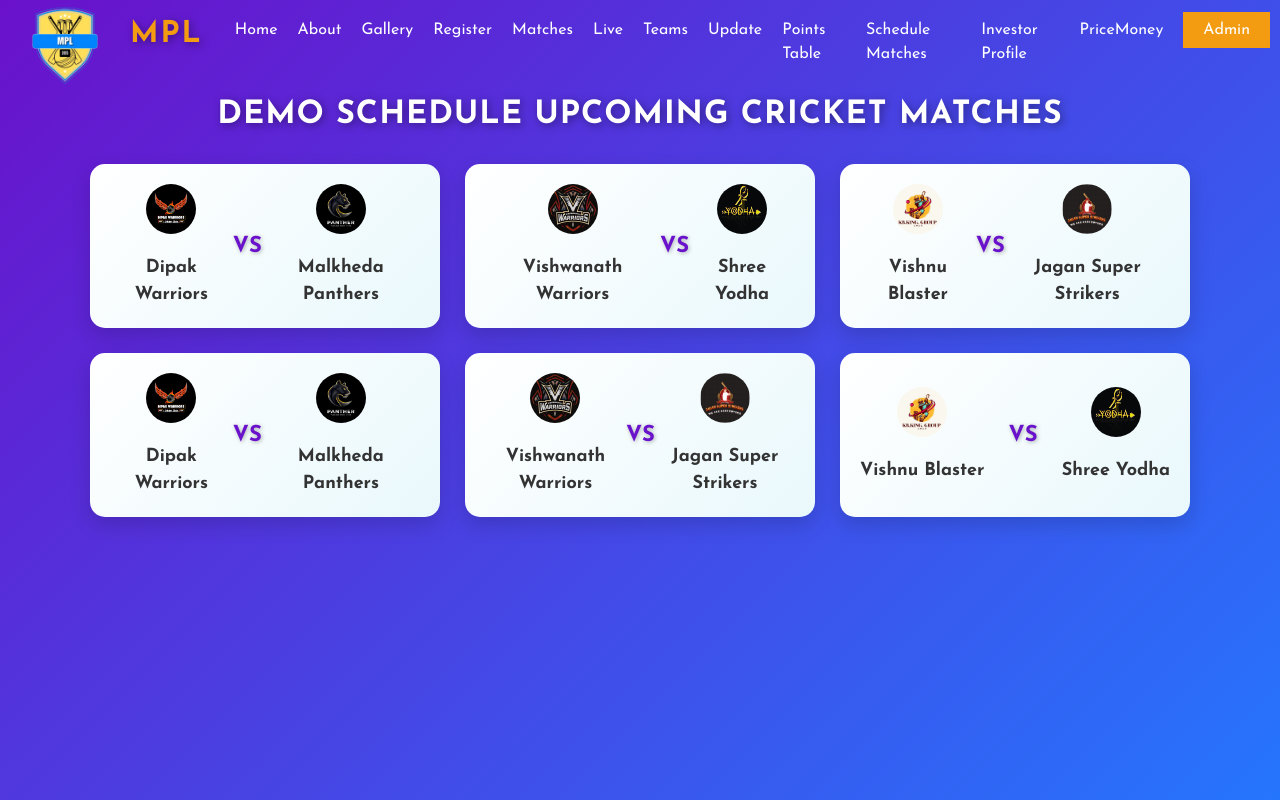
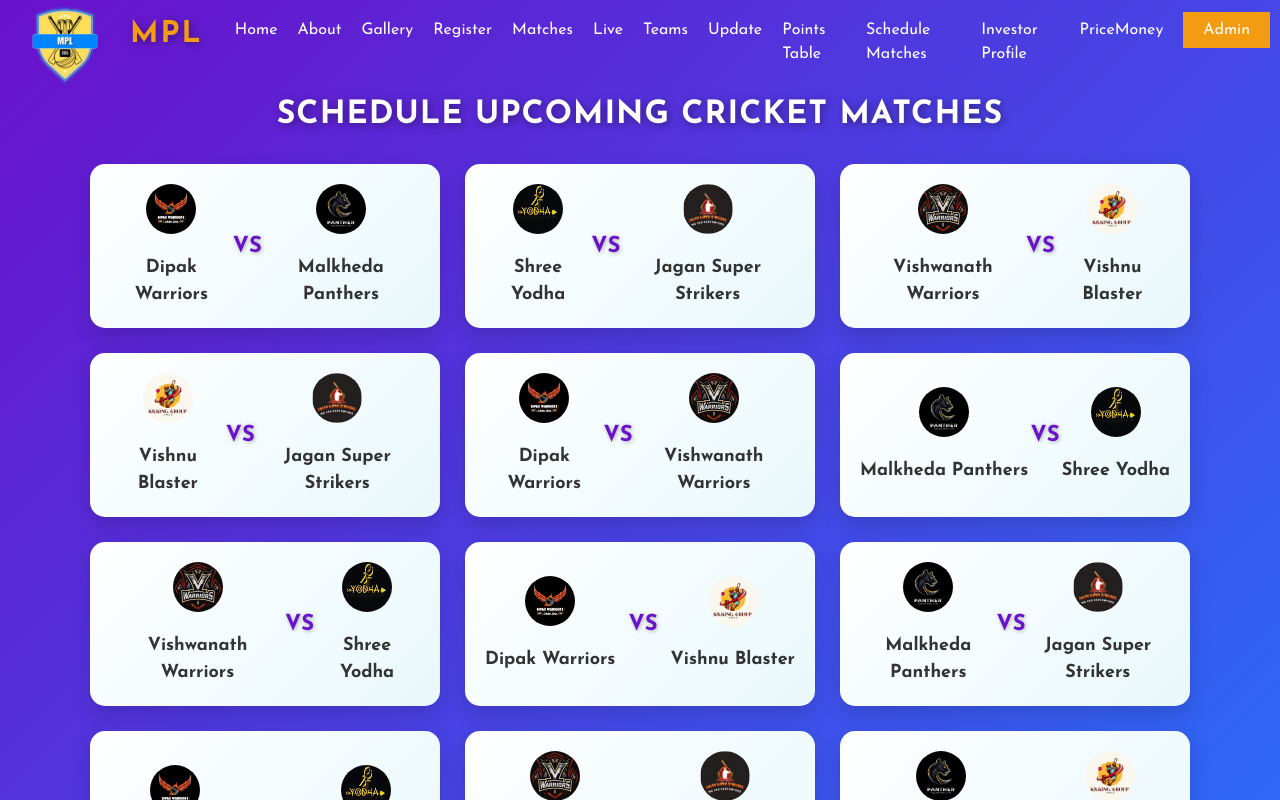
Before and after one commit to pankaj297/MPL, a React (Vite) app: page /schedule in a window 1280 px wide. Shown: the top 800 px of the page. Built offline with nearby package versions, Linux system fonts and the light colour scheme; no server answers.

Commit message:
schdule manage

```diff
--- a/src/components/Schedule.jsx
+++ b/src/components/Schedule.jsx
@@ -2,78 +2,102 @@ import React from "react";
 import "./design/Schedule.css";
 
 export const Schedule = () => {
+
 const matches = [
+  // Day 1
   {
     id: 1,
-      teamA: {
-        name: "Dipak Warriors",
-        logo: "./images/logo3.jpg",
-      },
-      teamB: {
-        name: "Malkheda Panthers",
-        logo: "./images/logo4.jpeg",
-      },
+    teamA: { name: "Dipak Warriors", logo: "./images/logo3.jpg" },
+    teamB: { name: "Malkheda Panthers", logo: "./images/logo4.jpeg" },
   },
   {
     id: 2,
-      teamA: {
-        name: "Vishwanath Warriors",
-        logo: "./images/logo2.jpeg",
-      },
-      teamB: {
-        name: "Shree Yodha",
-        logo: "./images/logo5.jpeg",
-      },
+    teamA: { name: "Shree Yodha", logo: "./images/logo5.jpeg" },
+    teamB: { name: "Jagan Super Strikers", logo: "./images/logo7.jpeg" },
   },
   {
     id: 3,
-      teamA: {
-        name: "Vishnu Blaster",
-        logo: "./images/logo6.jpeg",
+    teamA: { name: "Vishwanath Warriors", logo: "./images/logo2.jpeg" },
+    teamB: { name: "Vishnu Blaster", logo: "./images/logo6.jpeg" },
   },
-      teamB: {
-        name: "Jagan Super Strikers",
-        logo: "./images/logo7.jpeg",
-      },
-    },
+
+  // Day 2
   {
     id: 4,
-      teamA: {
-        name: "Dipak Warriors",
-        logo: "./images/logo3.jpg",
-      },
-      teamB: {
-        name: "Malkheda Panthers",
-        logo: "./images/logo4.jpeg",
-      },
+    teamA: { name: "Vishnu Blaster", logo: "./images/logo6.jpeg" },
+    teamB: { name: "Jagan Super Strikers", logo: "./images/logo7.jpeg" },
   },
   {
     id: 5,
-      teamA: {
-        name: "Vishwanath Warriors",
-        logo: "./images/logo2.jpeg",
-      },
-      teamB: {
-        name: "Jagan Super Strikers",
-        logo: "./images/logo7.jpeg",
-      },
+    teamA: { name: "Dipak Warriors", logo: "./images/logo3.jpg" },
+    teamB: { name: "Vishwanath Warriors", logo: "./images/logo2.jpeg" },
   },
   {
     id: 6,
-      teamA: {
-        name: "Vishnu Blaster",
-        logo: "./images/logo6.jpeg",
+    teamA: { name: "Malkheda Panthers", logo: "./images/logo4.jpeg" },
+    teamB: { name: "Shree Yodha", logo: "./images/logo5.jpeg" },
   },
-      teamB: {
-        name: "Shree Yodha",
-        logo: "./images/logo5.jpeg",
+
+  // Day 3
+
+  {
+    id: 7,
+    teamA: { name: "Vishwanath Warriors", logo: "./images/logo2.jpeg" },
+    teamB: { name: "Shree Yodha", logo: "./images/logo5.jpeg" },
   },
+  {
+    id: 8,
+    teamA: { name: "Dipak Warriors", logo: "./images/logo3.jpg" },
+    teamB: { name: "Vishnu Blaster", logo: "./images/logo6.jpeg" },
+  },
+  {
+    id: 9,
+    teamA: { name: "Malkheda Panthers", logo: "./images/logo4.jpeg" },
+    teamB: { name: "Jagan Super Strikers", logo: "./images/logo7.jpeg" },
+  },
+
+  // Day 4
+
+  {
+    id: 10,
+    teamA: { name: "Dipak Warriors", logo: "./images/logo3.jpg" },
+    teamB: { name: "Shree Yodha", logo: "./images/logo5.jpeg" },
+  },
+
+  {
+    id: 11,
+    teamA: { name: "Vishwanath Warriors", logo: "./images/logo2.jpeg" },
+    teamB: { name: "Jagan Super Strikers", logo: "./images/logo7.jpeg" },
+  },
+  {
+    id: 12,
+    teamA: { name: "Malkheda Panthers", logo: "./images/logo4.jpeg" },
+    teamB: { name: "Vishnu Blaster", logo: "./images/logo6.jpeg" },
+  },
+
+  // Day 5
+
+  {
+    id: 13,
+    teamA: { name: "Malkheda Panthers", logo: "./images/logo4.jpeg" },
+    teamB: { name: "Vishwanath Warriors", logo: "./images/logo2.jpeg" },
+  },
+  {
+    id: 14,
+    teamA: { name: "Shree Yodha", logo: "./images/logo5.jpeg" },
+    teamB: { name: "Vishnu Blaster", logo: "./images/logo6.jpeg" },
+  },
+  {
+    id: 13,
+    teamA: { name: "Dipak Warriors", logo: "./images/logo3.jpg" },
+    teamB: { name: "Jagan Super Strikers", logo: "./images/logo7.jpeg" },
   },
 ];
 
+
   return (
     <div className="schedule-container">
-      <h2>Demo Schedule Upcoming Cricket Matches</h2>
+      <h2>Schedule Upcoming Cricket Matches</h2>
       <div className="matchess">
         {matches.map((match) => (
           <div key={match.id} className="match-cards">
```
Lines whose indentation alone changed are shown as unchanged.
